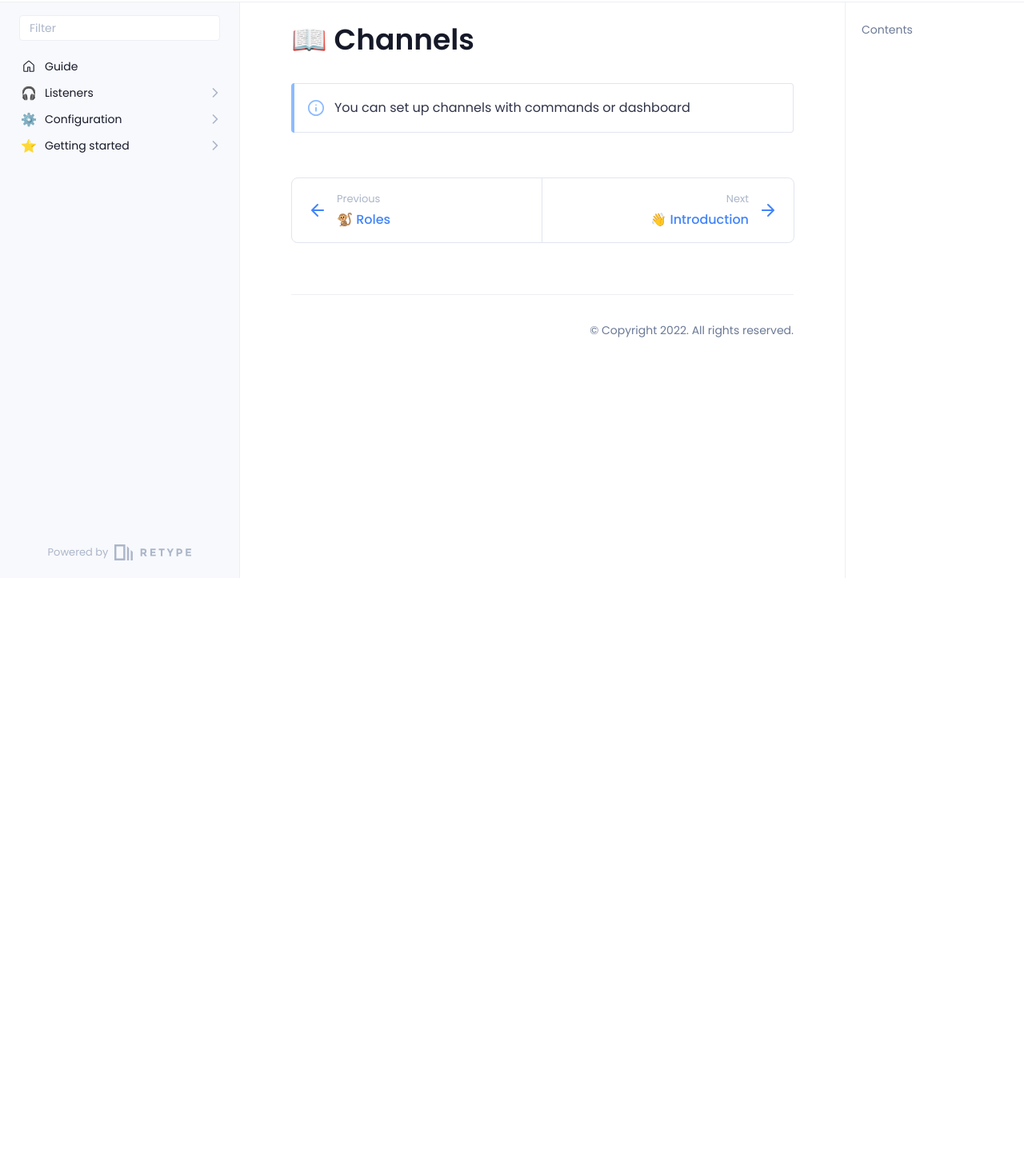
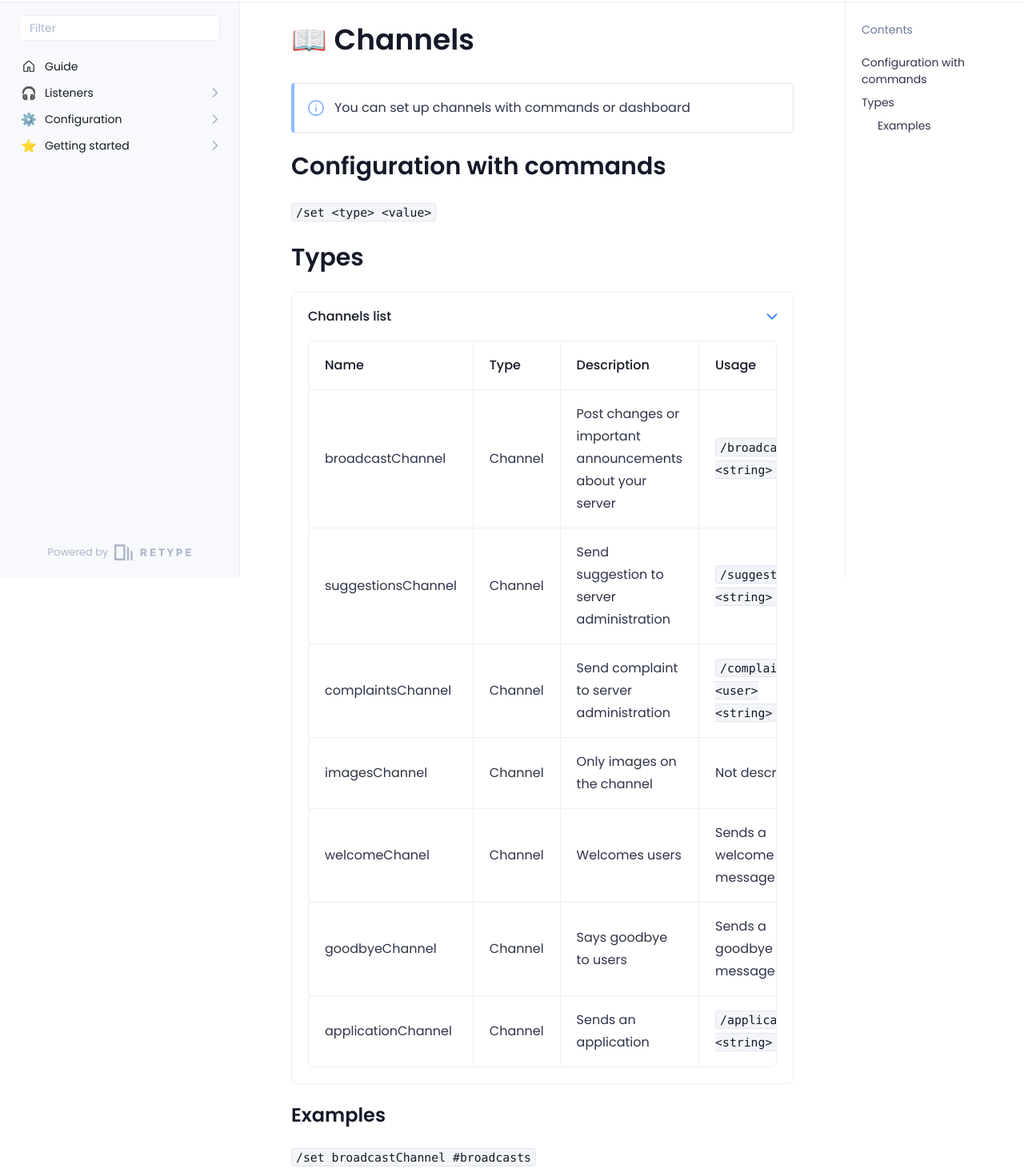
Before and after one commit to Skyndalex/SkyndalexDocsNew, a plain HTML site: page configuration/channels/index.html in a window 1280 px wide. Shown: the part 77-1543 px from the top of the page at 80% size. Before the commit the page ends 800 px from the top, so only its background shows below. Drawn offline with Linux system fonts and the light colour scheme.

Commit message:
Refreshes Retype-generated documentation.
Process triggered by Korrumz2PL.

```diff
--- a/404.html
+++ b/404.html
@@ -22,11 +22,11 @@
     <script>(function () { var el = document.documentElement, m = localStorage.getItem("doc_theme"), wm = window.matchMedia; if (m === "dark" || (!m && wm && wm("(prefers-color-scheme: dark)").matches)) { el.classList.add("dark") } else { el.classList.remove("dark") } })();</script>
 
     <link href="/static/skyndalex.png" rel="icon" />
-    <link href="/resources/css/retype.css?v=1.11.2.697498972129" rel="stylesheet" data-turbo-track="reload" />
+    <link href="/resources/css/retype.css?v=1.11.2.697500826998" rel="stylesheet" data-turbo-track="reload" />
 
-    <script type="text/javascript" src="/resources/js/config.js?v=1.11.2.697498972129" defer data-turbo-track="reload"></script>
+    <script type="text/javascript" src="/resources/js/config.js?v=1.11.2.697500826998" defer data-turbo-track="reload"></script>
     <script type="text/javascript" src="/resources/js/retype.js?v=1.11.2" defer data-turbo-track="reload"></script>
-    <script id="lunr-js" type="text/javascript" src="/resources/js/lunr.js?v=1.11.2.697498972129" defer></script>
+    <script id="lunr-js" type="text/javascript" src="/resources/js/lunr.js?v=1.11.2.697500826998" defer></script>
 </head>
     <body>
         <div id="docs-app" class="relative text-base antialiased text-gray-700 bg-white font-body dark:bg-dark-850 dark:text-dark-300">
--- a/configuration/channels/index.html
+++ b/configuration/channels/index.html
@@ -25,11 +25,11 @@
     <script>(function () { var el = document.documentElement, m = localStorage.getItem("doc_theme"), wm = window.matchMedia; if (m === "dark" || (!m && wm && wm("(prefers-color-scheme: dark)").matches)) { el.classList.add("dark") } else { el.classList.remove("dark") } })();</script>
 
     <link href="/static/skyndalex.png" rel="icon" />
-    <link href="/resources/css/retype.css?v=1.11.2.697498972129" rel="stylesheet" data-turbo-track="reload" />
+    <link href="/resources/css/retype.css?v=1.11.2.697500826998" rel="stylesheet" data-turbo-track="reload" />
 
-    <script type="text/javascript" src="/resources/js/config.js?v=1.11.2.697498972129" defer data-turbo-track="reload"></script>
+    <script type="text/javascript" src="/resources/js/config.js?v=1.11.2.697500826998" defer data-turbo-track="reload"></script>
     <script type="text/javascript" src="/resources/js/retype.js?v=1.11.2" defer data-turbo-track="reload"></script>
-    <script id="lunr-js" type="text/javascript" src="/resources/js/lunr.js?v=1.11.2.697498972129" defer></script>
+    <script id="lunr-js" type="text/javascript" src="/resources/js/lunr.js?v=1.11.2.697500826998" defer></script>
 </head>
     <body>
         <div id="docs-app" class="relative text-base antialiased text-gray-700 bg-white font-body dark:bg-dark-850 dark:text-dark-300">
@@ -222,6 +222,85 @@
         </div>
     </div>
 </div>
+<doc-anchor-target id="configuration-with-commands">
+    <h2>
+        <doc-anchor-trigger class="header-anchor-trigger" to="#configuration-with-commands">#</doc-anchor-trigger>
+        <span>Configuration with commands</span>
+    </h2>
+</doc-anchor-target>
+<p><code v-pre>/set &lt;type&gt; &lt;value&gt;</code></p>
+<doc-anchor-target id="types">
+    <h2>
+        <doc-anchor-trigger class="header-anchor-trigger" to="#types">#</doc-anchor-trigger>
+        <span>Types</span>
+    </h2>
+</doc-anchor-target>
+<doc-panel id="channels-list">
+    <template #title>Channels list</template>
+<div class="table-wrapper scrollbar overflow-hidden">
+<table class="comfortable">
+<thead>
+<tr>
+<th>Name</th>
+<th>Type</th>
+<th>Description</th>
+<th>Usage</th>
+</tr>
+</thead>
+<tbody>
+<tr>
+<td>broadcastChannel</td>
+<td>Channel</td>
+<td>Post changes or important announcements about your server</td>
+<td><code v-pre>/broadcast &lt;string&gt;</code></td>
+</tr>
+<tr>
+<td>suggestionsChannel</td>
+<td>Channel</td>
+<td>Send suggestion to server administration</td>
+<td><code v-pre>/suggest &lt;string&gt;</code></td>
+</tr>
+<tr>
+<td>complaintsChannel</td>
+<td>Channel</td>
+<td>Send complaint to server administration</td>
+<td><code v-pre>/complaint &lt;user&gt; &lt;string&gt;</code></td>
+</tr>
+<tr>
+<td>imagesChannel</td>
+<td>Channel</td>
+<td>Only images on the channel</td>
+<td>Not described</td>
+</tr>
+<tr>
+<td>welcomeChanel</td>
+<td>Channel</td>
+<td>Welcomes users</td>
+<td>Sends a welcome message</td>
+</tr>
+<tr>
+<td>goodbyeChannel</td>
+<td>Channel</td>
+<td>Says goodbye to users</td>
+<td>Sends a goodbye message</td>
+</tr>
+<tr>
+<td>applicationChannel</td>
+<td>Channel</td>
+<td>Sends an application</td>
+<td><code v-pre>/application &lt;string&gt;</code></td>
+</tr>
+</tbody>
+</table>
+</div>
+</doc-panel>
+<doc-anchor-target id="examples">
+    <h3>
+        <doc-anchor-trigger class="header-anchor-trigger" to="#examples">#</doc-anchor-trigger>
+        <span>Examples</span>
+    </h3>
+</doc-anchor-target>
+<p><code v-pre>/set broadcastChannel #broadcasts</code></p>
 
 
 
--- a/resources/js/search.json
+++ b/resources/js/search.json
@@ -1 +1 @@
-[[{"l":"Guide"},{"i":"how-to-use","l":"❓ How to use"}],[{"i":"youtube","l":"▶️ YouTube"}],[{"i":"twitter","l":"\uD83D\uDC24 Twitter"}],[{"i":"covid","l":"\uD83E\uDDA0 Covid"}],[{"i":"tickets","l":"\uD83C\uDFAB Tickets"},{"i":"creating-tickets","l":"\uD83D\uDCF0 Creating tickets"},{"i":"customizing-tickets","l":"\uD83C\uDFA8 Customizing tickets"}],[{"i":"roles","l":"\uD83D\uDC12 Roles"}],[{"i":"channels","l":"\uD83D\uDCD6 Channels"}],[{"i":"introduction","l":"\uD83D\uDC4B Introduction"},{"l":"Adding bot"},{"l":"Commands"}]]
+[[{"l":"Guide"},{"i":"how-to-use","l":"❓ How to use"}],[{"i":"youtube","l":"▶️ YouTube"}],[{"i":"twitter","l":"\uD83D\uDC24 Twitter"}],[{"i":"covid","l":"\uD83E\uDDA0 Covid"}],[{"i":"tickets","l":"\uD83C\uDFAB Tickets"},{"i":"creating-tickets","l":"\uD83D\uDCF0 Creating tickets"},{"i":"customizing-tickets","l":"\uD83C\uDFA8 Customizing tickets"}],[{"i":"roles","l":"\uD83D\uDC12 Roles"}],[{"i":"channels","l":"\uD83D\uDCD6 Channels"},{"l":"Configuration with commands"},{"l":"Types"},{"l":"Examples"}],[{"i":"introduction","l":"\uD83D\uDC4B Introduction"},{"l":"Adding bot"},{"l":"Commands"}]]
```
Also changed, not shown: configuration/roles/index.html (+3 -3 lines), configuration/tickets/index.html (+3 -3 lines), getting-started/start/index.html (+3 -3 lines), index.html (+3 -3 lines), listeners/covid/index.html (+3 -3 lines), listeners/twitter/index.html (+3 -3 lines), listeners/youtube/index.html (+3 -3 lines), resources/js/config.js (+1 -1 lines), 1 other file.
